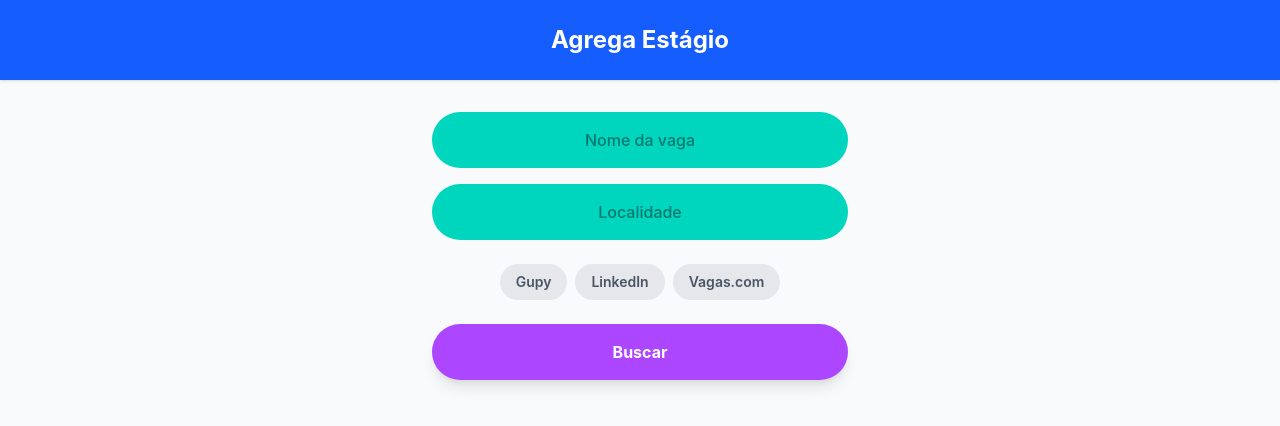
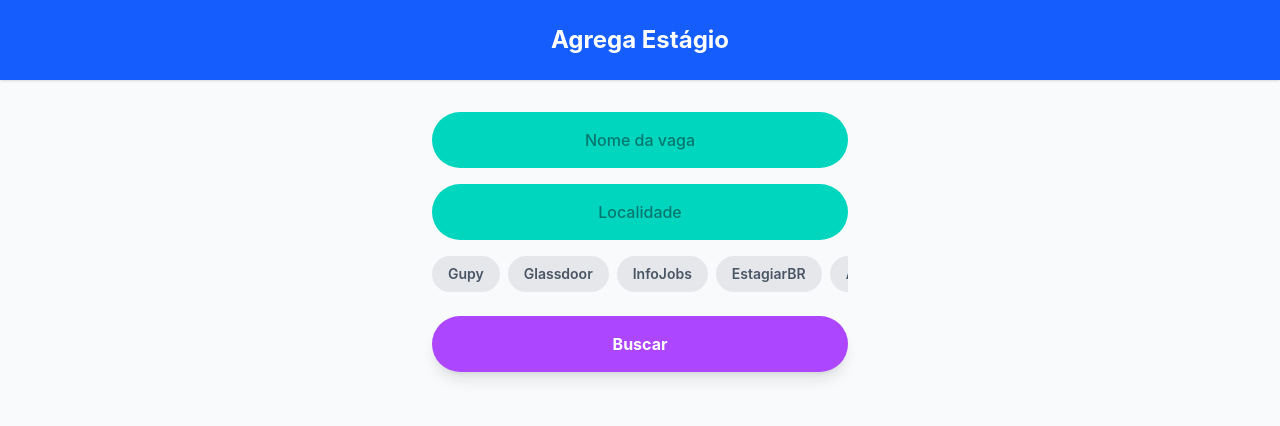
Before and after one commit to Rottschaefer/agregador-vagas-estagio-frontend, a React (Vite) app: page / in a window 1280 px wide. Shown: the top 426 px of the page. Built offline with nearby package versions, Linux system fonts and the light colour scheme.

Commit message:
Corrigindo as chamadas pra API e mudando o estilo para todas as opcoes aparecerem

```diff
--- a/src/hooks/useBuscaVagas.tsx
+++ b/src/hooks/useBuscaVagas.tsx
@@ -4,7 +4,7 @@ import { URL_BASE } from "../utils/constantes";
 const fetchVagas = async (nome: string, local: string, fonte: string) => {
   const fonteParam = fonte === "Todas" ? "" : fonte.toLowerCase();
 
-  const url = `${URL_BASE}/buscar-vagas/${fonteParam}?termo=${nome}&local=${local}`;
+  const url = `${URL_BASE}/buscar-vagas?fonte=${fonteParam}&termo=${nome}&local=${local}`;
 
   const response = await fetch(url);
 
--- a/src/pages/BuscaVagas.tsx
+++ b/src/pages/BuscaVagas.tsx
@@ -6,7 +6,13 @@ const BuscaVagas = () => {
   const [localidade, setLocalidade] = useState("");
   const [fonteSelecionada, setFonteSelecionada] = useState("gupy");
 
-  const fontes = ["Gupy", "LinkedIn", "Vagas.com"];
+  const fontes = [
+    "Gupy",
+    "Glassdoor",
+    "InfoJobs",
+    "EstagiarBR",
+    "AcademiaUniversitario",
+  ];
 
   const {
     data: vagas,
@@ -43,7 +49,7 @@ const BuscaVagas = () => {
         />
 
         {/* Botões horizontais para escolher a plataforma */}
-        <div className="flex justify-center gap-2 overflow-x-auto py-2">
+        <div className="flex overflow-x-auto whitespace-nowrap w-full pb-2 gap-2">
           {fontes.map((fonte) => (
             <button
               key={fonte}
```
